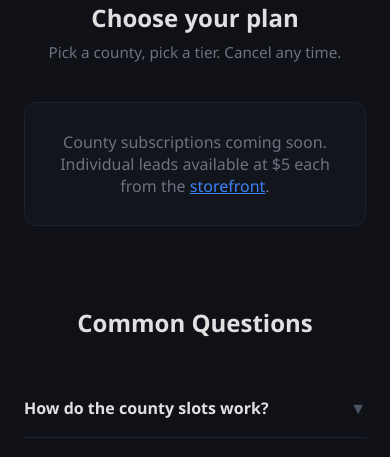
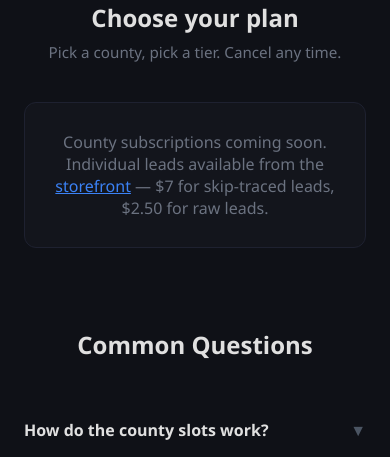
Before and after one commit to 145brice/Tax-Delinquencies, a Flask app: page /pricing in a window 390 px wide; the page is wider, and only the part inside the window is pictured. Shown: the part 713-1170 px from the top of that part. Run offline with Flask 3, Linux system fonts and the light colour scheme; some libraries are stand-ins or nearby versions.

Commit message:
Price leads by contact data ($7 traced / $2.50 raw); move Amount column
Storefront per-lead price was a hardcoded flat $5 baked into every record.
Now computed from the data: a lead with skip-traced phone/email is $7, a raw
lead (owner name only) is $2.50 — matching the subscription overage and raw
prices. Applies to all existing leads instantly since it's derived, not stored.

- _lead_price/_lead_is_traced/_price_str helpers + LEAD_PRICE_TRACED/RAW consts
- _listing_price_cents computes from contact data, not the legacy price field
- _storefront_display_row sets price + price_display + is_traced
- index.html price column uses price_display; checkout total math unchanged
- Move Amount / Value column to directly after Type (header + body, 17 cols)
- pricing.html fallback copy updated off the old "$5 each"

Co-Authored-By: Claude Sonnet 4.6 <noreply@anthropic.com>

```diff
--- a/app.py
+++ b/app.py
@@ -147,6 +147,27 @@ TIER_AMOUNTS  = {"starter": 99, "professional": 199, "power": 399}
 # Minimum untapped (un-skiptraced) leads a county must have to be offered for subscription.
 # ~40 ensures a subscriber will get at least ~25 successful traces given a ~65% hit rate.
 SUB_MIN_UNTAPPED = 40
+
+# Per-lead storefront pricing (one-time purchase, non-subscriber). A lead with
+# skip-traced contact data (phone or email) is worth $7; a raw lead with only an
+# owner name is $2.50. Mirrors the subscription overage ($7) and raw-lead ($2.50)
+# prices so the standalone store stays consistent with the subscription model.
+LEAD_PRICE_TRACED = 7.0
+LEAD_PRICE_RAW    = 2.50
+
+
+def _lead_is_traced(item):
+    return bool(str(item.get("primary_phone") or "").strip()
+                or str(item.get("email_1") or "").strip())
+
+
+def _lead_price(item):
+    return LEAD_PRICE_TRACED if _lead_is_traced(item) else LEAD_PRICE_RAW
+
+
+def _price_str(amount):
+    amount = float(amount)
+    return f"{amount:.0f}" if amount.is_integer() else f"{amount:.2f}"
 
 
 def _subscriptions_ready():
@@ -547,6 +568,12 @@ def _storefront_display_row(item):
         public_item["email_display"] = f"{local_initial}****@{domain_initial}****{suffix_display}"
     else:
         public_item["email_display"] = ""
+    # Price the lead by what it is: traced ($7) vs raw ($2.50). Compute from the
+    # original item before contact fields are stripped below.
+    price_value = _lead_price(item)
+    public_item["price"] = price_value
+    public_item["price_display"] = _price_str(price_value)
+    public_item["is_traced"] = _lead_is_traced(item)
     for private_field in ("primary_phone", "phone_2", "email_1", "email_2",
                           "mailing_address", "skiptrace_notes", "skiptrace_source",
                           "skiptraced_at"):
@@ -912,10 +939,9 @@ def _backfill_fields(item):
     return item
 
 def _listing_price_cents(item):
-    try:
-        return max(0, int(round(float(item.get("price", 5)) * 100)))
-    except (TypeError, ValueError):
-        return 500
+    # Price by what the lead actually is: traced ($7) vs raw ($2.50). Computed
+    # from contact data, not the stored "price" field (which legacy rows set to 5).
+    return int(round(_lead_price(item) * 100))
 
 @app.route('/')
 def index():
--- a/templates/index.html
+++ b/templates/index.html
@@ -333,6 +333,7 @@
         <tr>
             <th class="col-cb"><input type="checkbox" id="select-all" onclick="toggleAll(this)"></th>
             <th data-sort="status">Type</th>
+            <th data-sort="amount" data-type="money">Amount / Value</th>
             <th data-sort="county">County</th>
             <th data-sort="state">State</th>
             <th data-sort="city">City</th>
@@ -343,7 +344,6 @@
             <th title="Domain shown; full address revealed after purchase">Email</th>
             <th data-sort="parcel_id">Parcel/APN</th>
             <th data-sort="case_number">Case#</th>
-            <th data-sort="amount" data-type="money">Amount / Value</th>
             <th data-sort="sale_date" data-type="date">Sale / Record Date</th>
             <th data-sort="scraped_date" data-type="date">Scraped</th>
             <th data-sort="price" data-type="money">Price</th>
@@ -380,6 +380,7 @@
                     <span class="badge badge-tax-lien">Tax Delinquent</span>
                 {% endif %}
             </td>
+            <td>{{ item.amount_owed or ('$' ~ "{:,}".format(item.bid|int) if item.bid else '-') }}</td>
             <td><span class="badge-county">{{ item.county or '-' }}</span></td>
             <td>{{ item.state or '' }}</td>
             <td>{{ item.city or '' }}</td>
@@ -404,10 +405,9 @@
             </td>
             <td>{{ item.parcel_id or '-' }}</td>
             <td>{{ item.case_number or '-' }}</td>
-            <td>{{ item.amount_owed or ('$' ~ "{:,}".format(item.bid|int) if item.bid else '-') }}</td>
             <td>{{ item.sale_date or '' }}</td>
             <td>{{ item.scraped_date or '' }}</td>
-            <td><span class="price-tag">${{ item.price }}</span></td>
+            <td><span class="price-tag">${{ item.price_display or item.price }}</span></td>
             <td>
                 {% if item.link %}
                   <a class="src-link" href="{{ item.link }}" target="_blank" rel="noopener">&nearr;</a>
--- a/templates/pricing.html
+++ b/templates/pricing.html
@@ -265,7 +265,7 @@
 
     {% else %}
     <div style="background:#13151c;border:1px solid #1e2130;border-radius:12px;padding:28px;text-align:center;">
-        <p style="color:#6b7280;">County subscriptions coming soon. Individual leads available at $5 each from the <a href="/" style="color:#3b82f6;">storefront</a>.</p>
+        <p style="color:#6b7280;">County subscriptions coming soon. Individual leads available from the <a href="/" style="color:#3b82f6;">storefront</a> &mdash; $7 for skip-traced leads, $2.50 for raw leads.</p>
     </div>
     {% endif %}
 
```
